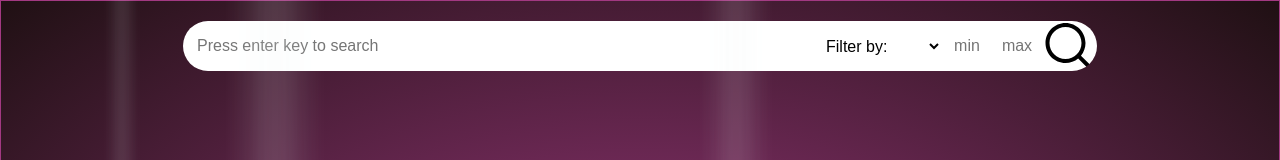
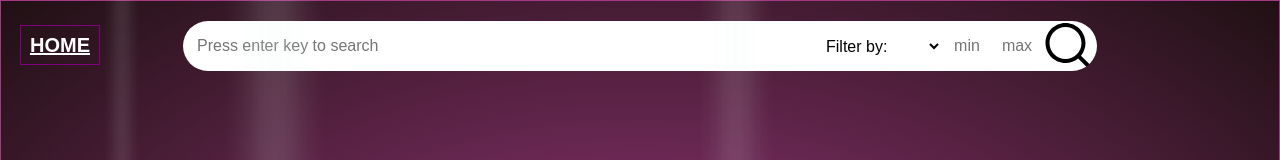
Before and after one commit to MissKayGhann/World-Cup-Players, a React (Create React App) app in the folder client/: page / in a window 1280 px wide. Shown: the top 160 px of the page. Built offline with nearby package versions, Linux system fonts and the light colour scheme; no server answers.

Commit message:
Added basic home button functionality
Styling needs work! Also deleted some unnecessary styling in Background css file

```diff
--- a/client/src/components/Background/style.scss
+++ b/client/src/components/Background/style.scss
@@ -10,35 +10,6 @@ body {
 	-moz-animation: fadeIn 1 1s ease-out;
 	-o-animation: fadeIn 1 1s ease-out;
 	animation: fadeIn 1 1s ease-out;
-}
-
-button {
-	position: absolute;
-	border: 2px solid white;
-	background: transparent;
-	font-family: 'Roboto', sans-serif;
-	color: white;
-	width: 250px;
-	height: 50px;
-	font-size: 2em;
-	border-radius: 5px;
-	opacity: .5;
-	top: 60vh;
-	bottom: 0px;
-	left: 0px;
-	right: 0px;
-	margin: auto;
-	transition: .3s;
-}
-
-button:hover {
-	border: 2px solid #104F55;
-	background-color: rgba(365, 365, 365, 0.5);
-	cursor: pointer;
-	color: #104F55;
-	opacity: .8;
-	transition: .3s;
-	box-shadow: 0 8px 16px 0 rgba(0, 0, 0, 0.2);
 }
 
 .light {
@@ -162,9 +133,6 @@ button:hover {
 	left: 85%;
 }
 
-button:focus {
-	outline: none;
-}
 
 @-webkit-keyframes floatUp {
 	0% {
--- a/client/src/components/SearchBar/index.tsx
+++ b/client/src/components/SearchBar/index.tsx
@@ -18,6 +18,9 @@ const SearchBar = ({ setRoute, results }: ISearchBarProps): JSX.Element => {
 
     return (
         <>
+            <button className="home-btn" onClick={() => setRoute("home")}>
+                HOME
+            </button>
             <div className="search-div">
                 <form className="search-form" onSubmit={e => handleSubmit(e)}>
                     <input
--- a/client/src/components/SearchBar/style.scss
+++ b/client/src/components/SearchBar/style.scss
@@ -1,3 +1,23 @@
+.home-btn {
+    width: 80px;
+    height: 40px;
+    position: absolute;
+    top: 25px;
+    left: 20px;
+    cursor: pointer;
+    font-size: 20px;
+    font-weight: 600;
+    text-decoration: underline;
+    background-color: transparent;
+    border: 1px solid purple;
+    color: white;
+    transition: all .2s ease;
+
+    &:hover {
+        background-color: purple;
+    }
+}
+
 .search-div {
     display: flex;
     flex-direction: column;
```
